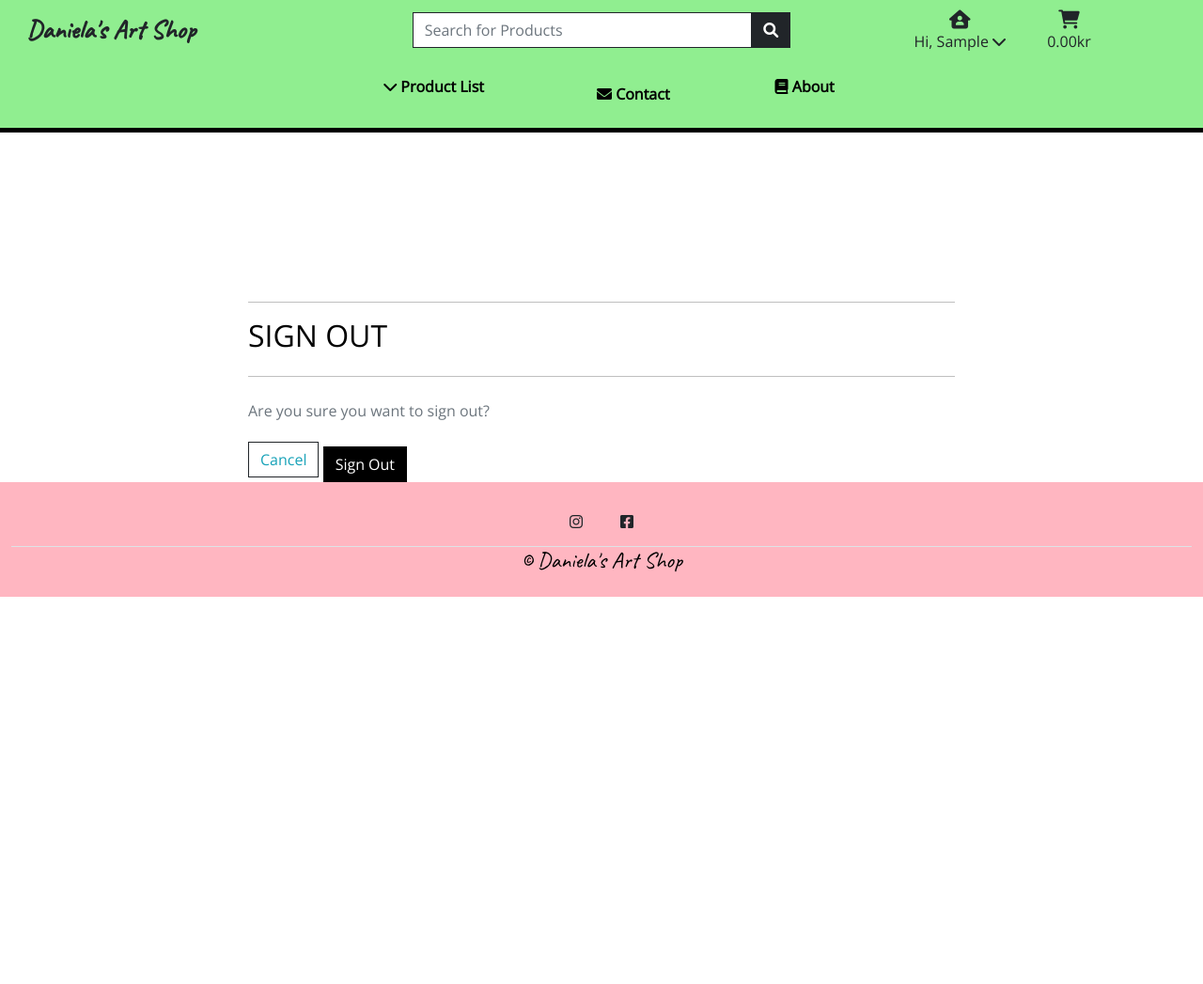
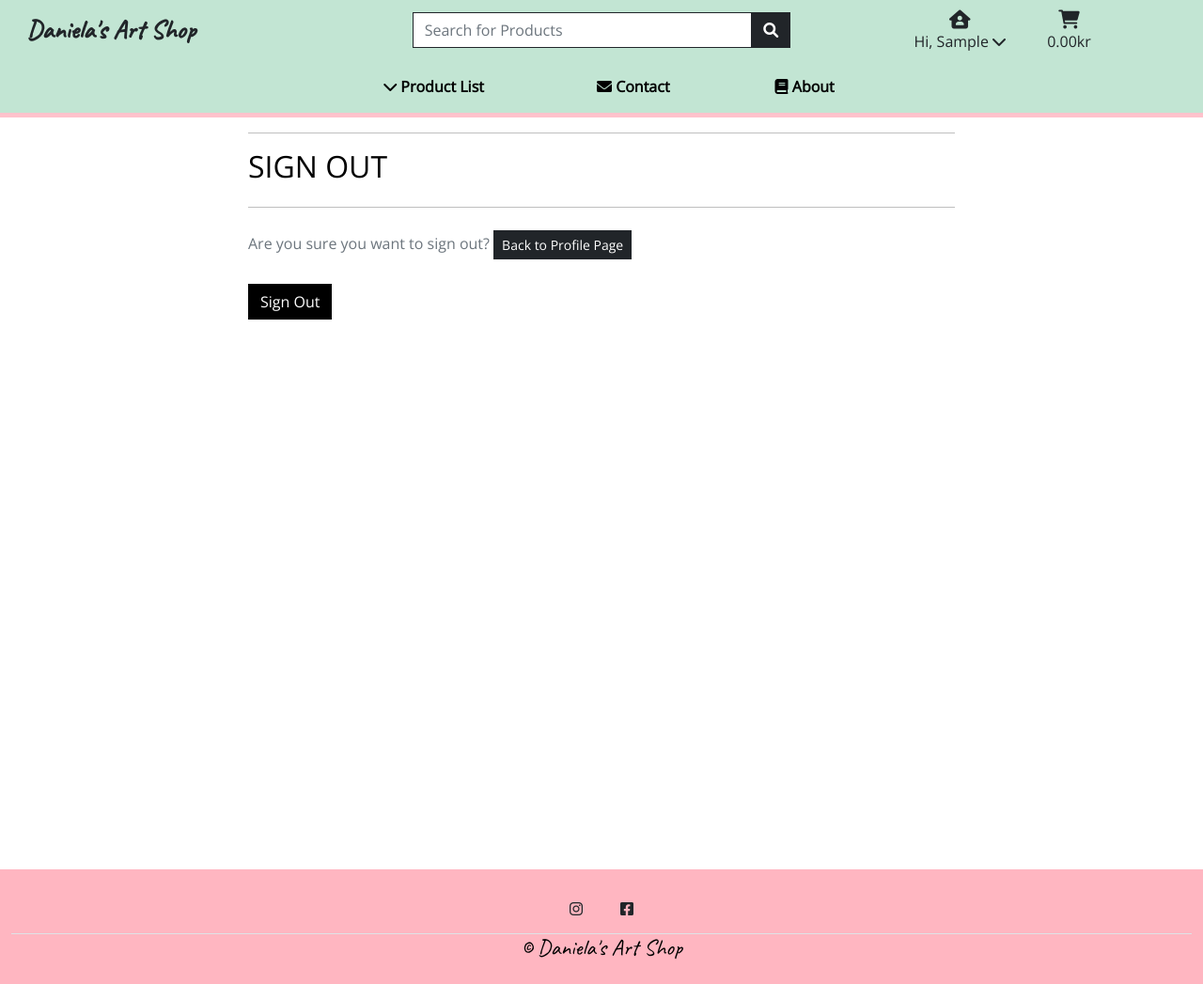
Before and after one commit to fdasabino/art-shop-p5, a Django app: page /accounts/logout/ in a window 1280 px wide. Shown: the whole page at 94% size. Before the commit the page ends 635 px from the top, so only its background shows below. Run offline with Django 3.2, Linux system fonts and the light colour scheme; the visitor is signed in with stand-in values (Sample User, id 1); parts of the project's set-up code (start-up, migrations or seed data) failed here and were passed over; some libraries are stand-ins or nearby versions.

Commit message:
updated a few elements across the page templates

```diff
--- a/static/css/base.css
+++ b/static/css/base.css
@@ -12,9 +12,8 @@ a,
 }
 
 html {
-  height: 100%;
+  scroll-behavior: smooth;
 }
-
 
 .hero-img {
   background: url(https://res.cloudinary.com/frank2021/image/upload/v1636935850/Danielas%20art%20shop/P1000851-2_cjfump.jpg) center top;
@@ -39,6 +38,10 @@ body {
 
 }
 
+.btn {
+  border-radius: 0;
+}
+
 .icon {
   align-items: center;
   display: inline-flex;
@@ -51,22 +54,14 @@ body {
   font-family: 'Caveat', cursive;
 }
 
-.main-logo-link {
-  width: fit-content;
-}
 
 .shop-now-button {
   min-width: 260px;
 }
 
-.navbar-toggler {
-  color: #000 !important;
-}
-
 a.category-badge>span.badge:hover {
   background: #000 !important;
   color: #fff !important;
-
 }
 
 /* about */
@@ -81,17 +76,24 @@ a.category-badge>span.badge:hover {
 /* navigation */
 .bg-light,
 nav {
-  background-color: lightgreen !important;
+  background-color: #C2E5D3 !important;
 }
 
 nav {
-  border-bottom: 5px solid #000;
+  border-bottom: 5px solid rgb(255, 194, 204);
 }
 
 .bg-pink {
   background-color: lightpink;
 }
 
+.main-logo-link {
+  width: fit-content;
+}
+
+.navbar-toggler {
+  color: #000 !important;
+}
 
 .btt-button {
   height: 42px;
@@ -241,26 +243,10 @@ input[type=number] {
     left: 0;
     z-index: 1030;
   }
-
-  .header-container {
-    padding-top: 164px;
-  }
 }
 
 /* pad the top a bit when navbar is collapsed on mobile */
 @media (max-width: 991px) {
-  .header-container {
-    padding-top: 116px;
-  }
-
-  body {
-    height: calc(100vh - 164px);
-  }
-
-  body {
-    height: calc(100vh - 116px);
-  }
-
   .display-4.logo-font.text-black {
     font-size: 2rem;
   }
--- a/templates/allauth/account/base.html
+++ b/templates/allauth/account/base.html
@@ -2,7 +2,7 @@
 
 {% block content %}
 <div class="overlay"></div>
-<div class="container header-container">
+<div class="container header-container content">
     <div class="row">
         <div class="col-12">
             <div class="container">
--- a/templates/allauth/account/logout.html
+++ b/templates/allauth/account/logout.html
@@ -8,15 +8,15 @@
 <hr>
 <h2 class="mb-4 text-uppercase">{% trans "Sign Out" %}</h2>
 <hr>
-<p>{% trans 'Are you sure you want to sign out?' %}</p>
+<p>{% trans 'Are you sure you want to sign out?' %} <a class="btn btn-dark btn-sm text-white"
+    href="{% url 'profile' %}">Back to Profile Page</a></p>
 
 <form method="post" action="{% url 'account_logout' %}">
   {% csrf_token %}
   {% if redirect_field_value %}
-  <input type="hidden" name="{{ redirect_field_name }}" value="{{ redirect_field_value }}"/>
+  <input type="hidden" name="{{ redirect_field_name }}" value="{{ redirect_field_value }}" />
   {% endif %}
-  <a class="btn btn-outline-dark rounded-0" href="{% url 'home' %}">Cancel</a>
-  <button type="submit">{% trans 'Sign Out' %}</button>
+  <button class="btn btn-dark" type="submit">{% trans 'Sign Out' %}</button>
 </form>
 
 
--- a/templates/base.html
+++ b/templates/base.html
@@ -39,7 +39,7 @@
 
 <body>
 
-  <header class="container-fluid sticky-header">
+  <header class="container-fluid sticky-header  ">
     <div id="topnav" class="row bg-light d-none d-lg-flex">
       <div class="col-12 col-lg-4 my-auto py-1 py-lg-0 text-center text-lg-left">
         <a href="/" class="nav-link main-logo-link">
@@ -106,7 +106,7 @@
       </div>
     </div>
     <div class="row bg-light">
-      <nav class="navbar navbar-expand-lg navbar-light w-100">
+      <nav class="navbar navbar-expand-lg navbar-light w-100 py-0">
         <div class="col-12 mx-auto mb-2 py-1 d-flex justify-content-center d-lg-none">
           <a href="/" class="nav-link main-logo-link ">
             <h3 class="logo-font text-dark my-0"><strong>Daniela's Art Shop</strong></h3>
--- a/templates/home/index.html
+++ b/templates/home/index.html
@@ -11,7 +11,7 @@
         <h4 class="display-6 logo-font text-dark">by Daniela Kronvall</h4>
         <div class="my-5">
           <h3>
-            <a href="{% url 'products' %}" class="btn btn-dark btn-lg rounded-0 text-uppercase py3">Shop Now</a>
+            <a href="{% url 'products' %}" class="btn btn-dark rounded-0 text-uppercase p-3">Shop Now</a>
           </h3>
         </div>
       </div>
--- a/templates/includes/main-nav.html
+++ b/templates/includes/main-nav.html
@@ -2,7 +2,7 @@
     <ul class="navbar-nav w-auto text-center">
         <li class="nav-item dropdown">
             <hr class="d-lg-none">
-            <a class="nav-link text-black mx-5" href="#" id="all-products-link" data-toggle="dropdown"
+            <a class="nav-link text-black mx-5 my-2" href="#" id="all-products-link" data-toggle="dropdown"
                 aria-haspopup="true" aria-expanded="false">
                 <b><i class="fas fa-chevron-down"></i> Product List</b>
             </a>
@@ -43,7 +43,7 @@
                 </b></a>
         </li>
         <li>
-            <a class="nav-link text-black mx-5" href="{% url 'about' %}"> <b><i class="fas fa-book"></i> About </b></a>
+            <a class="nav-link text-black mx-5 my-2" href="{% url 'about' %}"> <b><i class="fas fa-book"></i> About </b></a>
         </li>
 
     </ul>
--- a/templates/profiles/profile.html
+++ b/templates/profiles/profile.html
@@ -7,7 +7,7 @@
 {% endblock %}
 
 {% block content %}
-<div class="container">
+<div class="container content">
   <div class="row">
     <div class="col-12">
       <hr>
```
Also changed, not shown: templates/products/products.html (+9 -7 lines).
